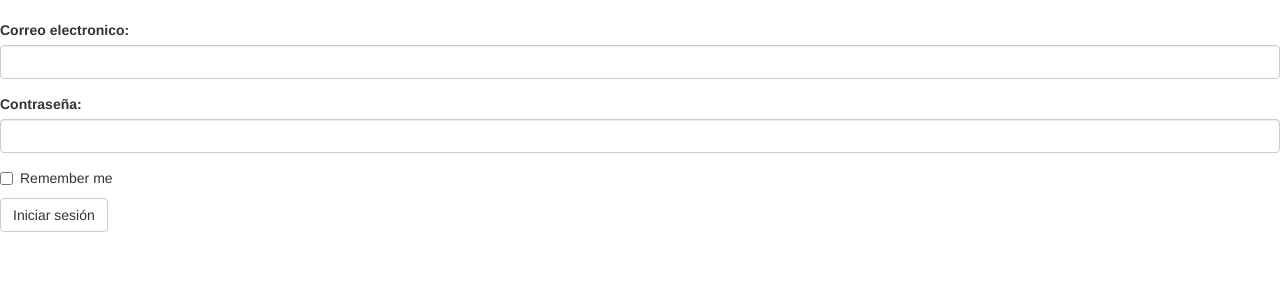
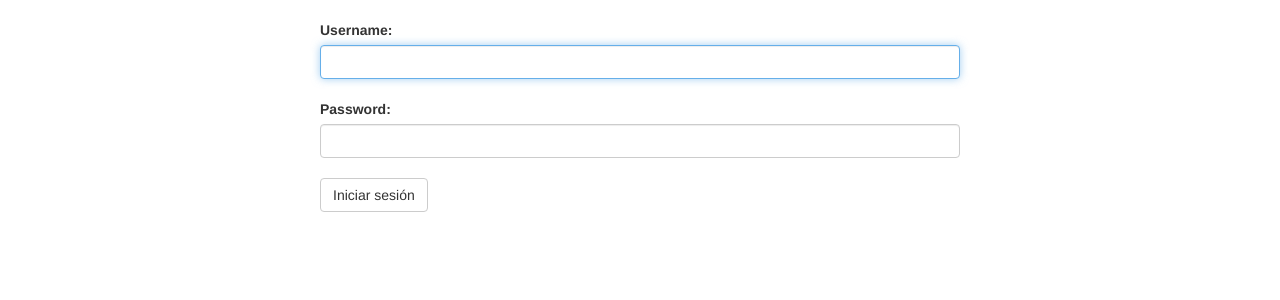
Before and after one commit to davidmarquezherreros/iw, a CodeIgniter app: page /iw/index.php/sesion/index in a window 1280 px wide. Shown: the part 52-352 px from the top of the page. Run offline with CodeIgniter, Linux system fonts and the light colour scheme; some libraries are stand-ins or nearby versions.

Commit message:
Login casi terminado falta comprobar con la bd

```diff
--- a/application/controllers/Sesion.php
+++ b/application/controllers/Sesion.php
@@ -19,8 +19,21 @@
       }
 
       public function login(){
-        echo "no se como hacer el submit de mierda";
+        if (count($_POST)>0) //Solo se ejecutará si se han enviado datos por el formulario
+        {
+            // echo $_POST['username'];
+            $username = $this->input->post('username');
+            $password = $this->input->post('password');
+            if(true){ // El usuario puede acceder a la web
+
+            }
+            else{ // El usuario no puede acceder a la web
+              $this->index();
+            }
+        }
+        else{
+            $this->index();
+        }
       }
-
    }
 ?>
--- a/application/views/login.php
+++ b/application/views/login.php
@@ -17,24 +17,36 @@ defined('BASEPATH') OR exit('No direct script access allowed');
 				$this->load->view('inc/menu.php');
 			 ?>
 		</div>
-    <div id="form">
-      <form id="login" method="POST" action="sesion/login">
-				<?php echo validation_errors(); ?>
-        <?php echo form_open('login'); ?>
-        <div class="form-group">
-          <label for="email">Correo electronico:</label>
-          <input type="email" class="form-control" id="email">
-        </div>
-        <div class="form-group">
-          <label for="pwd">Contraseña:</label>
-          <input type="password" class="form-control" id="password">
-        </div>
-        <div class="checkbox">
-          <label><input type="checkbox"> Remember me</label>
-        </div>
-        <button type="submit" name="loginSubmitButton" id="loginSubmitButton" value="Sesion" class="btn btn-default" >Iniciar sesión</button>
-      </form>
+		<main>
+			<form action="/iw/index.php/sesion/login" method ="post">
+				<div class="form-group" style="min-width=480px; margin: auto; width: 50%;">
+					<label for="username">Username:</label>
+					<input type="text" class="form-control" name="username" placeholder="" autofocus id="input_username"><br>
+					<label for="pass">Password:</label>
+					<input type="password" class="form-control" name="pass" palceholder="" id="input_password"><br>
+					<input id="btnLogin" type="submit" class="btn btn-default" value="Iniciar sesión"><br>
+				</div>
+			</form>
+			<div class="alert alert-danger" id="errorLogin">
+			  <strong>Error!</strong> Usuario/contraseña incorrecta!
+			</div>
+		</main>
   	</div>
 </div>
+<script type="text/javascript">
+	$(document).ready(function(e) {
+		  $("#errorLogin").hide();
+			$("#btnLogin").click(function(e) {
+					var usuario = $("#input_username").val();
+					var contraseña = $("input_password").val();
+					if (usuario =="" || contraseña == "") {
+							e.preventDefault();
+							$("#errorLogin").show();
+							$("#input_username").addClass("has-error");
+							$("#input_password").addClass("has-error");
+					}
+			});
+	});
+</script>
 </body>
 </html>
```
